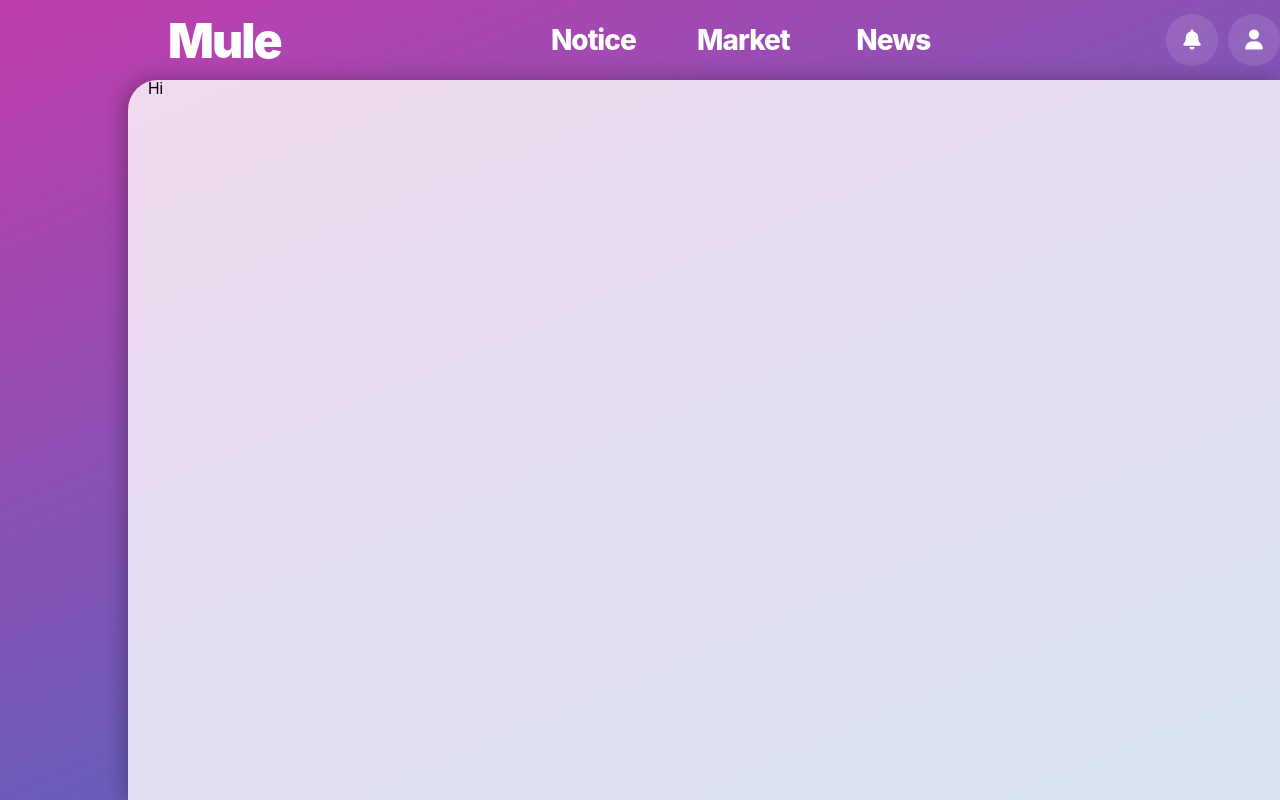
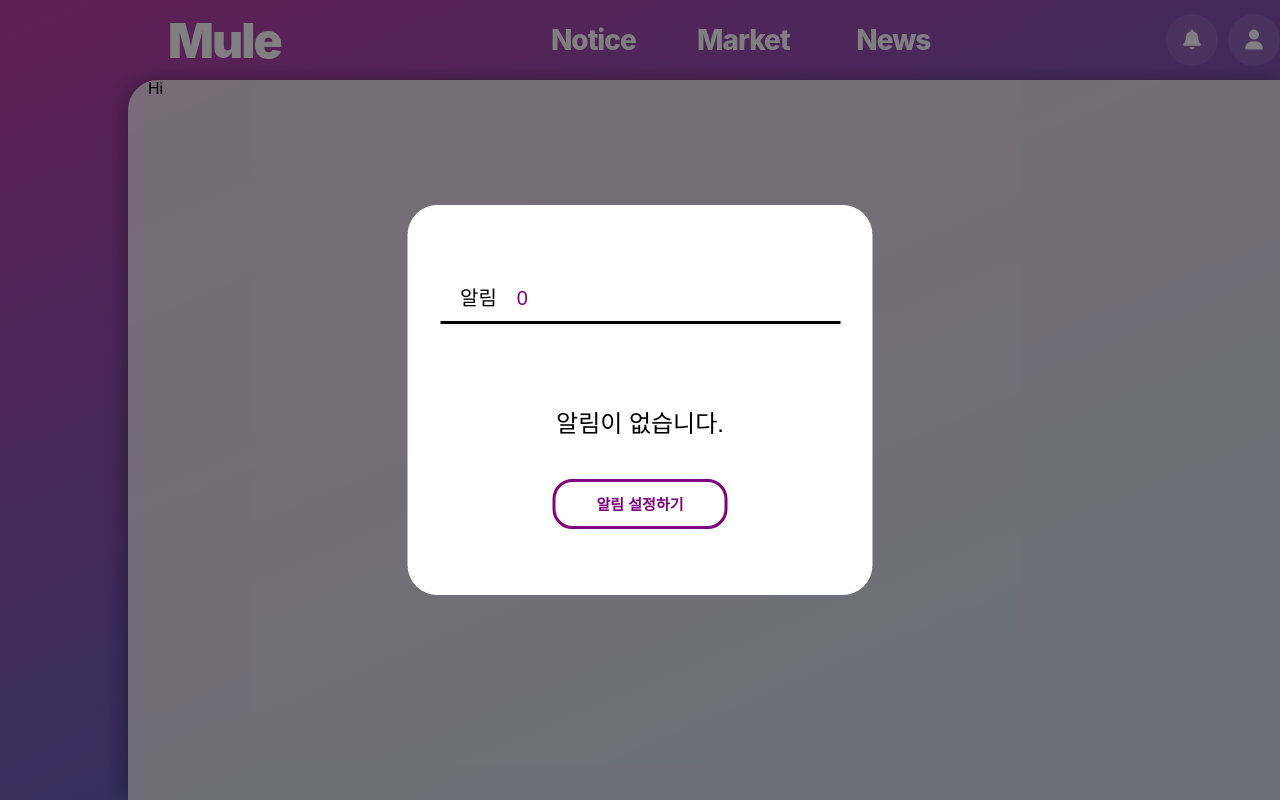
Before and after one commit to tedhun21/mule-revamp-front, a React (Create React App) app: page / in a window 1280 px wide. Both pictures are taken after a click on the button 1191 px from the left and 40 px from the top of the page. Built offline with nearby package versions, Linux system fonts and the light colour scheme; a web font is replaced by a local one.

Commit message:
login modal & noti modal

```diff
--- a/package.json
+++ b/package.json
@@ -8,6 +8,7 @@
     "@testing-library/jest-dom": "^5.16.5",
     "@testing-library/react": "^13.4.0",
     "@testing-library/user-event": "^13.5.0",
+    "axios": "^1.4.0",
     "framer-motion": "^10.12.17",
     "prettier": "^2.8.8",
     "react": "^18.2.0",
--- a/src/components/Header.js
+++ b/src/components/Header.js
@@ -1,6 +1,7 @@
 import { styled } from "styled-components";
 import { Link, NavLink } from "react-router-dom";
 import { useState } from "react";
+import axios from "axios";
 
 const NavBar = styled.header`
   display: flex;
@@ -134,11 +135,100 @@ const GoogleLoginBtn = styled.button`
   border-color: #4285f4;
 `;
 
+const NotiModalBackdrop = styled.div`
+  position: fixed;
+  top: 0;
+  left: 0;
+  width: 100%;
+  height: 100%;
+  background-color: rgba(0, 0, 0, 0.5);
+`;
+
+const NotiModalView = styled.div`
+  position: fixed;
+  top: 50%;
+  left: 50%;
+  transform: translate(-50%, -50%);
+  background-color: #fff;
+
+  width: 465px;
+  height: 390px;
+  border-radius: 30px;
+
+  display: flex;
+  flex-direction: column;
+  justify-content: center;
+  align-items: center;
+`;
+
+const NotiTitle = styled.div`
+  border-bottom: solid;
+  width: 400px;
+  margin-bottom: 80px;
+  padding: 10px;
+  span {
+    padding: 10px;
+    font-size: 20px;
+  }
+`;
+
+const NotiContent = styled.div`
+  display: flex;
+  flex-direction: column;
+  align-items: center;
+  gap: 40px;
+`;
+
+const NotiSettingBtn = styled.button`
+  width: 175px;
+  height: 50px;
+  border-radius: 20px;
+  border: 3px solid purple;
+  font-size: 15px;
+  color: purple;
+  font-weight: 600;
+  background-color: white;
+
+  &:hover {
+    background-color: #ffc7ee;
+  }
+`;
+
 const Header = () => {
+  const [isLogin, setIsLogin] = useState(false);
+
   const [isOpenLoginModal, setIsOpenLoginModal] = useState(false);
+  const [isOpenNotiModal, setIsOpenNotiModal] = useState(false);
+
+  const [userId, setUserId] = useState("");
+  const [userPassword, setUserPassword] = useState("");
+
   const onLoginModalHandler = () => {
     setIsOpenLoginModal((prev) => !prev);
   };
+  const onNotiModalHandler = () => {
+    setIsOpenNotiModal((prev) => !prev);
+  };
+
+  const onChangeUserIdHandler = (e) => {
+    setUserId(e.target.value);
+  };
+  const onChangeUserPasswordHandler = (e) => {
+    setUserPassword(e.target.value);
+  };
+
+  const onSubmit = () => {
+    if (userId && userPassword) {
+      axios
+        .post("http://localhost:3001/login", { userId, userPassword })
+        .then((res) => {
+          setIsOpenLoginModal(false);
+          setIsLogin(true);
+          console.log(res.data);
+        });
+    }
+  };
+
   return (
     <NavBar>
       <Link to="/">
@@ -161,7 +251,7 @@ const Header = () => {
         </Link>
       </Menu>
       <User>
-        <button className="user-noti">
+        <button className="user-noti" onClick={onNotiModalHandler}>
           <i className="fa-solid fa-bell"></i>
         </button>
         <button className="user-profile" onClick={onLoginModalHandler}>
@@ -172,26 +262,51 @@ const Header = () => {
             <LoginModalView onClick={(e) => e.stopPropagation()}>
               <LoginTitleBox>로그인</LoginTitleBox>
               <div>
-                <InputBox id="id" type="text" placeholder="아이디" />
+                <InputBox
+                  onChange={onChangeUserIdHandler}
+                  type="text"
+                  placeholder="아이디"
+                />
               </div>
               <div>
-                <InputBox id="password" type="text" placeholder="비밀번호" />
+                <InputBox
+                  onChange={onChangeUserPasswordHandler}
+                  type="password"
+                  placeholder="비밀번호"
+                />
               </div>
-              <LoginBtn>로그인</LoginBtn>
+              <LoginBtn onClick={onSubmit}>로그인</LoginBtn>
               <SocialButton>
                 <KakaoLoginBtn>
                   <img
-                    src="../../public/image/kakaoSymbol.jpg"
-                    style={{ marginRight: "35px" }}
+                    src="../../public/image/kt.png"
+                    alt=""
+                    width="30"
+                    height="30"
                   />
-                  카카오 로그인
+                  <span>카카오 로그인</span>
                 </KakaoLoginBtn>
                 <GoogleLoginBtn>
-                  <img></img>Sign In with Google
+                  <img src="public/image/google.png" alt="" />
+                  <span>Sign In with Google</span>
                 </GoogleLoginBtn>
               </SocialButton>
             </LoginModalView>
           </LoginModalBackdrop>
+        ) : null}
+        {isOpenNotiModal ? (
+          <NotiModalBackdrop onClick={onNotiModalHandler}>
+            <NotiModalView onClick={(e) => e.stopPropagation()}>
+              <NotiTitle>
+                <span>알림</span>
+                <span style={{ color: "purple" }}>0</span>
+              </NotiTitle>
+              <NotiContent>
+                <div style={{ fontSize: "24px" }}>알림이 없습니다.</div>
+                <NotiSettingBtn>알림 설정하기</NotiSettingBtn>
+              </NotiContent>
+            </NotiModalView>
+          </NotiModalBackdrop>
         ) : null}
       </User>
     </NavBar>
```
Also changed, not shown: 1 other file (tests, documents, lock files or other folders).
